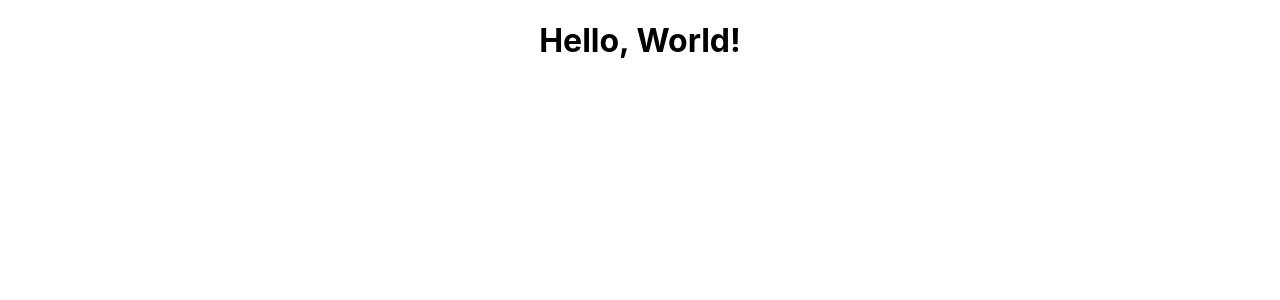
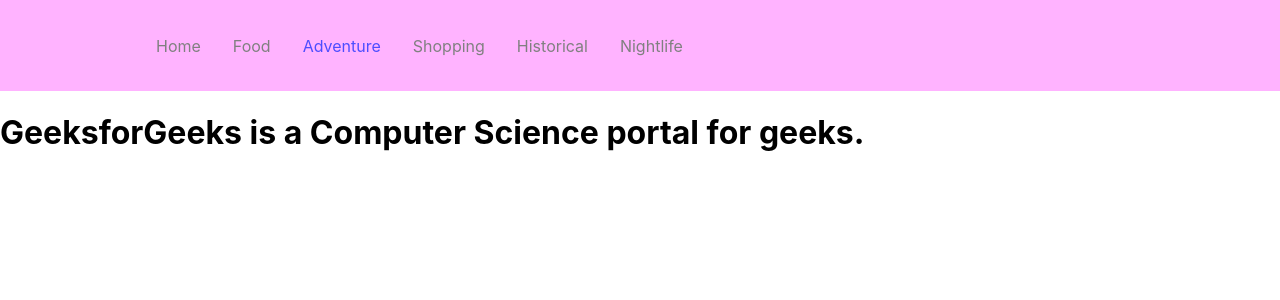
Before and after one commit to bellacorcillo/MERN-Milestone-Project-II, a React (Create React App) app in the folder nevada/: page /adventure in a window 1280 px wide. Shown: the top 300 px of the page. Built offline with nearby package versions, Linux system fonts and the light colour scheme.

Commit message:
navigation elements

```diff
--- a/nevada/package.json
+++ b/nevada/package.json
@@ -8,7 +8,10 @@
     "@testing-library/user-event": "^13.5.0",
     "react": "^18.2.0",
     "react-dom": "^18.2.0",
+    "react-icons": "^4.10.1",
+    "react-router-dom": "^6.14.1",
     "react-scripts": "5.0.1",
+    "styled-components": "^6.0.1",
     "web-vitals": "^2.1.4"
   },
   "scripts": {
--- a/nevada/src/App.js
+++ b/nevada/src/App.js
@@ -1,12 +1,30 @@
-import React, { useEffect, useState } from 'react';
+import React from 'react';
 import './App.css';
+import Navbar from './components/Navbar';
+import { BrowserRouter as Router, Routes, Route }
+    from 'react-router-dom';
+import Home from './pages';
+import Food from './pages/food';
+import Adventure from './pages/adventure';
+import Historical from './pages/historical';
+import Shopping from './pages/shopping';
+import Nightlife from './pages/nightlife';
+
 
 function App() {
-  return (
-    <div className="App">
-      <h1>Hello, World!</h1>
-    </div>
-  );
+    return (
+        <Router>
+            <Navbar />
+            <Routes>
+                <Route exact path='/' exact element={<Home />} />
+                <Route path='/food' element={<Food />} />
+                <Route path='/adventure' element={<Adventure />} />
+                <Route path='/shopping' element={<Shopping />} />
+                <Route path='/historical' element={<Historical />} />
+                <Route path='/nightlife' element={<Nightlife />} />
+            </Routes>
+        </Router>
+    );
 }
 
 export default App;
--- /dev/null
+++ b/nevada/src/components/Navbar/NavbarElements.js
@@ -0,0 +1,53 @@
+import { FaBars } from "react-icons/fa";
+import { NavLink as Link } from "react-router-dom";
+import styled from "styled-components";
+
+export const Nav = styled.nav`
+  background: #ffb3ff;
+  height: 85px;
+  display: flex;
+  justify-content: space-between;
+  padding: 0.2rem calc((100vw - 1000px) / 2);
+  z-index: 12;
+`;
+
+export const NavLink = styled(Link)`
+  color: #808080;
+  display: flex;
+  align-items: center;
+  text-decoration: none;
+  padding: 0 1rem;
+  height: 100%;
+  cursor: pointer;
+  &.active {
+    color: #4d4dff;
+  }
+`;
+
+export const Bars = styled(FaBars)`
+  display: none;
+  color: #808080;
+  @media screen and (max-width: 768px) {
+    display: block;
+    position: absolute;
+    top: 0;
+    right: 0;
+    transform: translate(-100%, 75%);
+    font-size: 1.8rem;
+    cursor: pointer;
+  }
+`;
+
+export const NavMenu = styled.div`
+  display: flex;
+  align-items: center;
+  margin-right: -24px;
+  /* Second Nav */
+  /* margin-right: 24px; */
+  /* Third Nav */
+  /* width: 100vw;
+white-space: nowrap; */
+  @media screen and (max-width: 768px) {
+    display: none;
+  }
+`;
--- /dev/null
+++ b/nevada/src/components/Navbar/index.js
@@ -0,0 +1,34 @@
+import React from "react";
+import { Nav, NavLink, NavMenu }
+    from "./NavbarElements";
+
+const Navbar = () => {
+    return (
+        <>
+            <Nav>
+                <NavMenu>
+                <NavLink to="/" activeStyle>
+                        Home
+                    </NavLink>
+                    <NavLink to="/Food" activeStyle>
+                        Food
+                    </NavLink>
+                    <NavLink to="/Adventure" activeStyle>
+                        Adventure
+                    </NavLink>
+                    <NavLink to="/Shopping" activeStyle>
+                        Shopping
+                    </NavLink>
+                    <NavLink to="/Historical" activeStyle>
+                        Historical
+                    </NavLink>
+                    <NavLink to="/Nightlife" activeStyle>
+                        Nightlife
+                    </NavLink>
+                </NavMenu>
+            </Nav>
+        </>
+    );
+};
+
+export default Navbar;
--- /dev/null
+++ b/nevada/src/pages/adventure.js
@@ -0,0 +1,14 @@
+import React from "react";
+
+const Adventure = () => {
+    return (
+        <div>
+            <h1>
+                GeeksforGeeks is a Computer
+                Science portal for geeks.
+            </h1>
+        </div>
+    );
+};
+
+export default Adventure;
--- /dev/null
+++ b/nevada/src/pages/food.js
@@ -0,0 +1,14 @@
+import React from "react";
+
+const Food = () => {
+    return (
+        <div>
+            <h1>
+                GeeksforGeeks is a Computer
+                Science portal for geeks.
+            </h1>
+        </div>
+    );
+};
+
+export default Food;
--- /dev/null
+++ b/nevada/src/pages/historical.js
@@ -0,0 +1,14 @@
+import React from "react";
+
+const Historical = () => {
+    return (
+        <div>
+            <h1>
+                GeeksforGeeks is a Computer
+                Science portal for geeks.
+            </h1>
+        </div>
+    );
+};
+
+export default Historical;
--- /dev/null
+++ b/nevada/src/pages/index.js
@@ -0,0 +1,11 @@
+import React from 'react';
+
+const Home = () => {
+    return (
+        <div>
+            <h1>Welcome to GeeksforGeeks</h1>
+        </div>
+    );
+};
+
+export default Home;
--- /dev/null
+++ b/nevada/src/pages/nightlife.js
@@ -0,0 +1,14 @@
+import React from "react";
+
+const Nightlife = () => {
+    return (
+        <div>
+            <h1>
+                GeeksforGeeks is a Computer
+                Science portal for geeks.
+            </h1>
+        </div>
+    );
+};
+
+export default Nightlife;
--- /dev/null
+++ b/nevada/src/pages/shopping.js
@@ -0,0 +1,14 @@
+import React from "react";
+
+const Shopping = () => {
+    return (
+        <div>
+            <h1>
+                GeeksforGeeks is a Computer
+                Science portal for geeks.
+            </h1>
+        </div>
+    );
+};
+
+export default Shopping;
```
Also changed, not shown: 1 other file (tests, documents, lock files or other folders).
